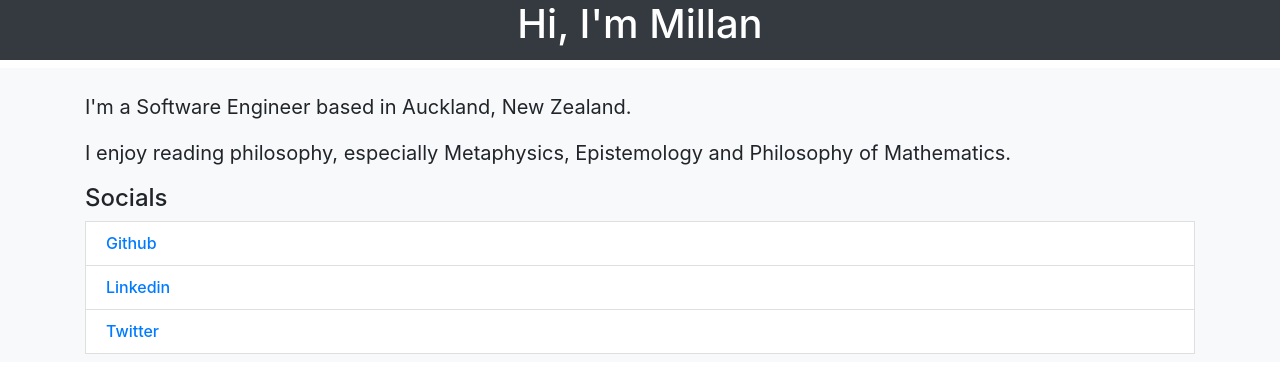
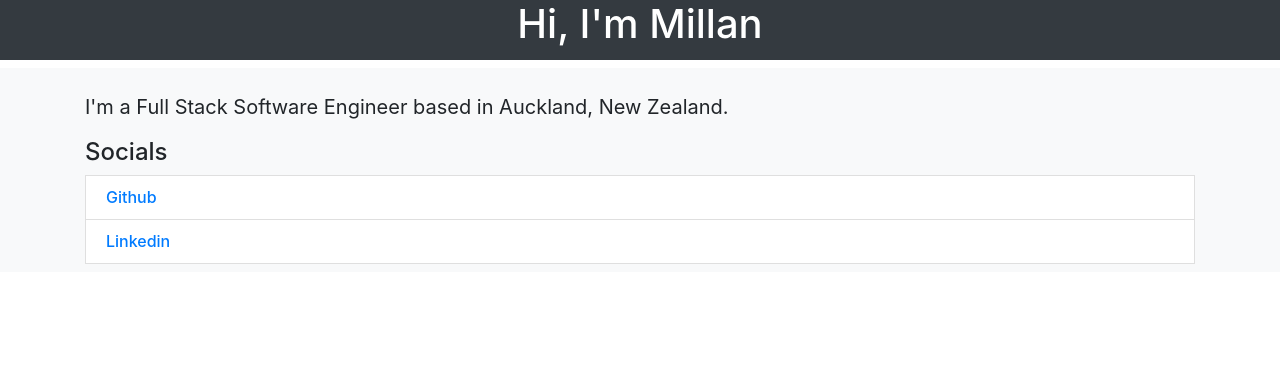
Before and after one commit to MillanUka/MillanUka.github.io, a React (Create React App) app: page / in a window 1280 px wide. Shown: the top 392 px of the page. Built offline with nearby package versions, Linux system fonts and the light colour scheme.

Commit message:
Update Home.tsx

```diff
--- a/src/components/Home.tsx
+++ b/src/components/Home.tsx
@@ -4,10 +4,7 @@ function Home() {
     <div className="container-xl">
       <br />
       <p style={{ fontSize: "20px" }}>
-        I'm a Software Engineer based in Auckland, New Zealand.
-      </p>
-      <p style={{ fontSize: "20px" }}>
-        I enjoy reading philosophy, especially Metaphysics, Epistemology and Philosophy of Mathematics.
+        I'm a Full Stack Software Engineer based in Auckland, New Zealand.
       </p>
       <div className="container-xs">
         <h4>Socials</h4>
@@ -19,9 +16,6 @@ function Home() {
             <li className="list-group-item">
               <a href="https://www.linkedin.com/in/millanuka/" target="_blank">Linkedin</a>
             </li>
-            <li className="list-group-item">
-              <a href="https://www.twitter.com/MillanUka" target="_blank">Twitter</a>
-            </li>
           </h6>
         </ul>
       </div>
```
